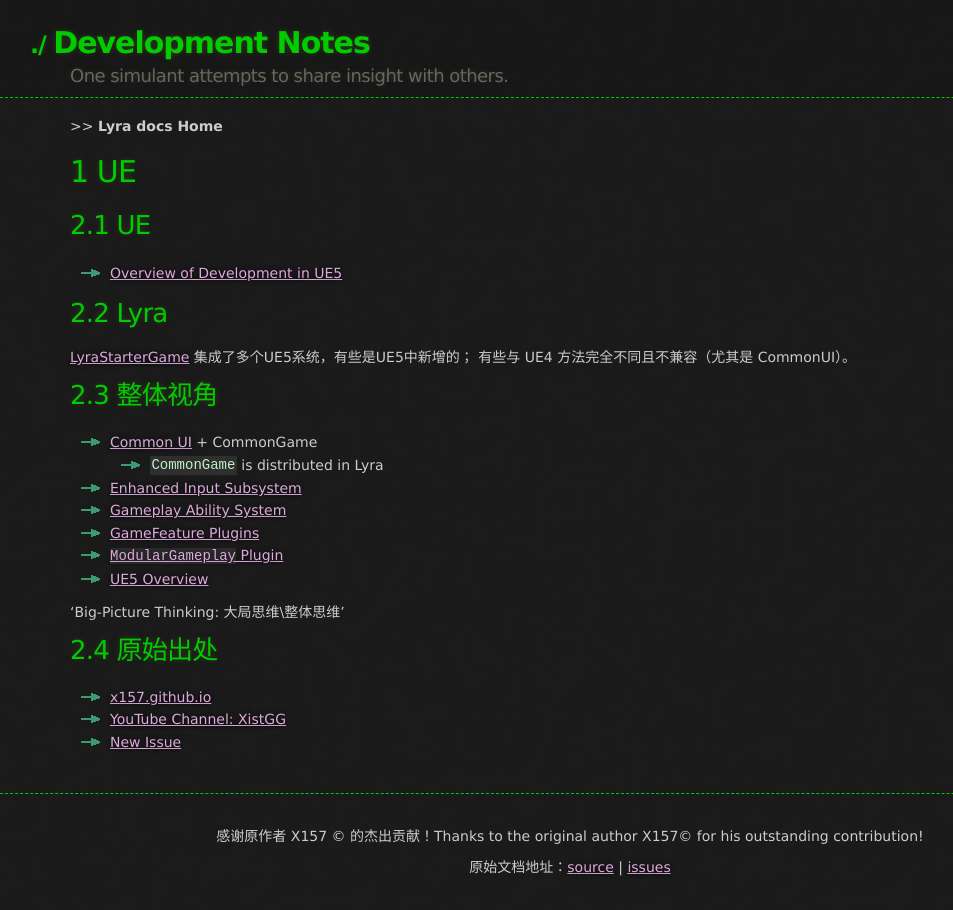
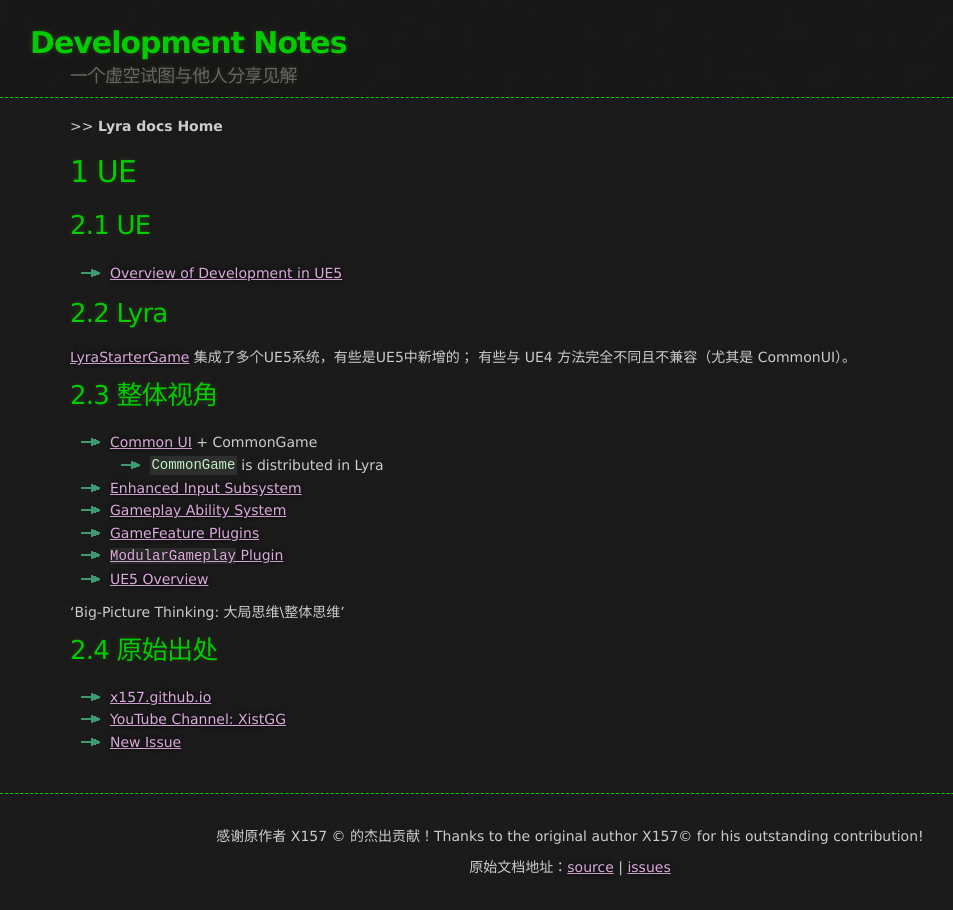
Before and after one commit to kuafu/kuafu.github.io, a Jekyll site: the page built from index.md, in a window 1280 px wide. Shown: the whole page, without its empty margins (70-1023 px from the left). Built offline with Jekyll 4.4.1, drawn with Linux system fonts in a browser that asks for light colours; our own code applies the rules of GitHub Pages for plain Markdown files.

Commit message:
header h1

```diff
--- a/_config.yml
+++ b/_config.yml
@@ -1,5 +1,5 @@
 title: "Development Notes"
-description: One simulant attempts to share insight with others.
+description: 一个虚空试图与他人分享见解
 url: "https://kuafu.github.io/"
 theme: jekyll-theme-hacker
 markdown: kramdown
--- a/_includes/header.html
+++ b/_includes/header.html
@@ -13,7 +13,7 @@
     <a href="{{ site.url }}">Home</a>
 
 {%     if page.breadcrumb_path %}
-{%         assign breadcrumb_path = "-/" %}
+{%         assign breadcrumb_path = "/" %}
 {%         assign breadcrumb_dirs = page.breadcrumb_path | split: "/" %}
 {%         for d in breadcrumb_dirs %}
 {%             assign breadcrumb_path = breadcrumb_path | append: d | append: "/" %}
--- a/assets/css/style.scss
+++ b/assets/css/style.scss
@@ -148,7 +148,6 @@ header h1 {
 }
 
 header h1:before {
-  content: "./ ";
   font-size: 24px
 }
 
```
